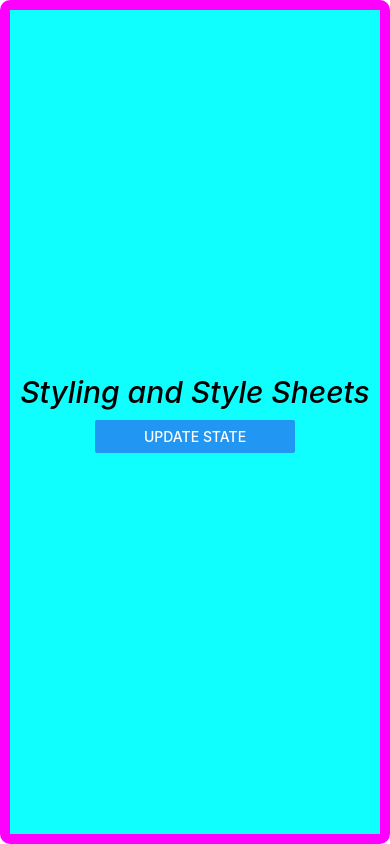
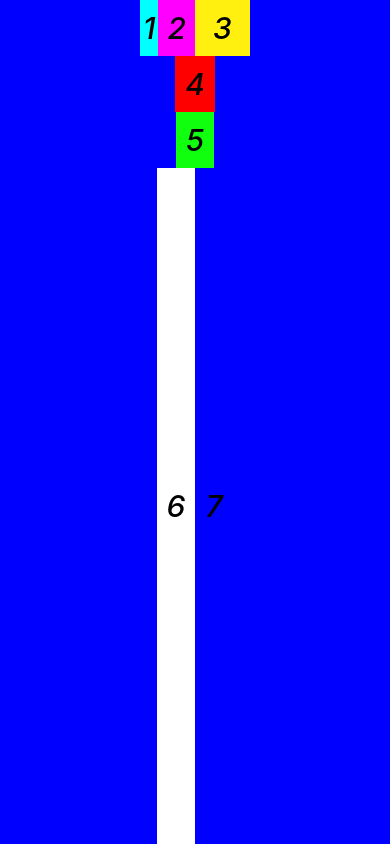
Before and after one commit to Abel-Saji-George/RN101, a React Native app in the folder BasicTutorial/: screen / in a window 390 px wide. Built offline with nearby package versions, Linux system fonts and the light colour scheme.

Commit message:
just flexing

```diff
--- a/BasicTutorial/App.js
+++ b/BasicTutorial/App.js
@@ -2,8 +2,6 @@
 import React,{useState} from 'react';
 
 import {
-
-  Button,
 
   StyleSheet,
   Text,
@@ -21,31 +19,132 @@
 }
   return (
 <View style={styles.body}>
- <Text style={styles.text}>{name}</Text>
-<View style={styles.button}>
-<Button title='   Update State   ' onPress={onClickHandle} ></Button>
+
+  <View style={styles.row}>
+
+    <View style={styles.view1}>
+    <Text style={styles.text}>1</Text>
+    </View>
+
+    <View style={styles.view2}>
+    <Text style={styles.text}>2</Text>
+    </View>
+
+    <View style={styles.view3}>
+    <Text style={styles.text}>3</Text>
+    </View>
+
+  </View>
+
+
+
+  <View style={styles.row}>
+
+    <View style={styles.view4}>
+    <Text style={styles.text}>4</Text>
+    </View>
+
+  </View>
+
+
+  <View style={styles.row}>
+
+    <View style={styles.view5}>
+    <Text style={styles.text}>5</Text>
+    </View>
+
+  </View>
+
+
+  <View style={styles.row1}>
+
+    <View style={styles.view6}>
+    <Text style={styles.text}>6</Text>
+    </View>
+    <View style={styles.view7}>
+    <Text style={styles.text}>7</Text>
+    </View>
+
+  </View>
+
+
+
 
 </View>
-</View>
+
+
+
   );
 };
 
 const styles = StyleSheet.create({
+  row:{
+    flexDirection:'row',
+
+
+  },
+  row1:{
+    flex:1,
+    flexDirection:'row',
+    alignItems:'stretch'
+
+
+  },
  body:{
    flex:1,
-  //  width:'100%',
-  //  height:'50%',
-  // width:300,
-  // height:500,
-   backgroundColor:'#0fffff',
+   flexDirection:'column',
+
+   backgroundColor:'#0000ffff',
    alignItems:'center',
-   justifyContent:'center',
-   borderWidth:10,
-   borderColor:'#ff00ff',
-   borderRadius:10,
-  //  margin:40,
+   justifyContent:'flex-start',
+
 
  },
+ view1:{
+flex:1,
+  backgroundColor:'#00ffffff',
+  alignItems:'center',
+  justifyContent:'center'
+ },
+
+ view2:{
+ flex:2,
+
+  backgroundColor:'#ff00ff',
+  alignItems:'center',
+  justifyContent:'center'
+ },
+  view3:{
+    flex:3,
+
+  backgroundColor:'#fff00f',
+  alignItems:'center',
+  justifyContent:'center'
+ },
+ view4:{
+  flex:1,
+    backgroundColor:'#ff0000',
+    alignItems:'center',
+    justifyContent:'center'
+   },
+   view5:{
+    flex:1,
+      backgroundColor:'#0fff0f',
+      alignItems:'center',
+      justifyContent:'center'
+     },
+     view6:{
+      flex:1,
+        backgroundColor:'#ffffff',
+        alignItems:'center',
+        justifyContent:'center'
+       },
+       view7:{
+        flex:1,
+          backgroundColor:'#0000ff',
+          alignItems:'center',
+          justifyContent:'center'
+         },
  text:{
     color:'#000000',
     fontSize:30,
@@ -54,10 +153,8 @@
     margin:10
 
  },
- button:{
-height:60,
-width:200
- }
+
+
 });
 
 export default App;
```
